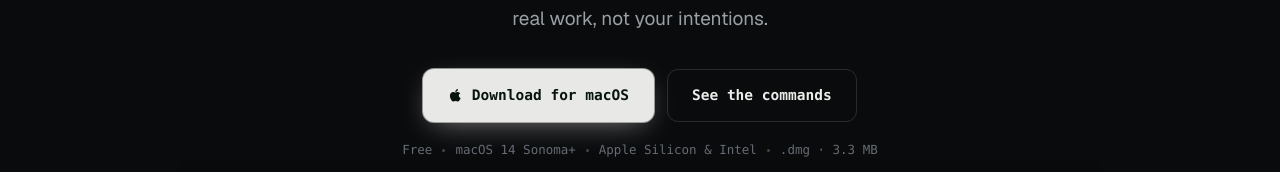
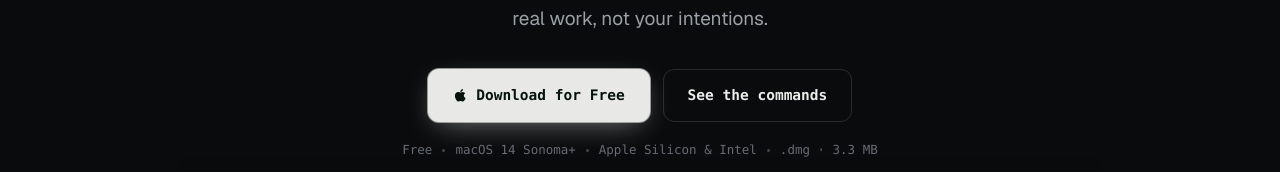
Before and after one commit to AmanGxpta/trace-mac-landing, a Next.js app: page / in a window 1280 px wide. Shown: the part 500-672 px from the top of the page. Built offline with nearby package versions, Linux system fonts and the light colour scheme; no server answers.

Commit message:
publish: Trace 1.5

```diff
--- a/app/page.tsx
+++ b/app/page.tsx
@@ -105,7 +105,7 @@ export default function Home() {
             href={DMG_HREF}
           >
             <FaApple />
-            Download for macOS
+            Download for Free
           </DownloadLink>
           <a
             className="font-mono text-[14.5px] font-semibold inline-flex items-center gap-[9px] px-6 py-[14px] rounded-[11px] border border-line2 text-ink hover:bg-white/[0.04] hover:border-white/[0.22] transition-all duration-200 whitespace-nowrap"
@@ -835,7 +835,7 @@ export default function Home() {
               href={DMG_HREF}
             >
               <FaApple />
-              Download for macOS
+              Download for Free
             </DownloadLink>
             <a
               className="font-mono text-[14.5px] font-semibold inline-flex items-center gap-[9px] px-6 py-[14px] rounded-[11px] border border-line2 text-ink hover:bg-white/[0.04] hover:border-white/[0.22] transition-all duration-200 whitespace-nowrap"
```
Also changed, not shown: 1 other file (tests, documents, lock files or other folders).
